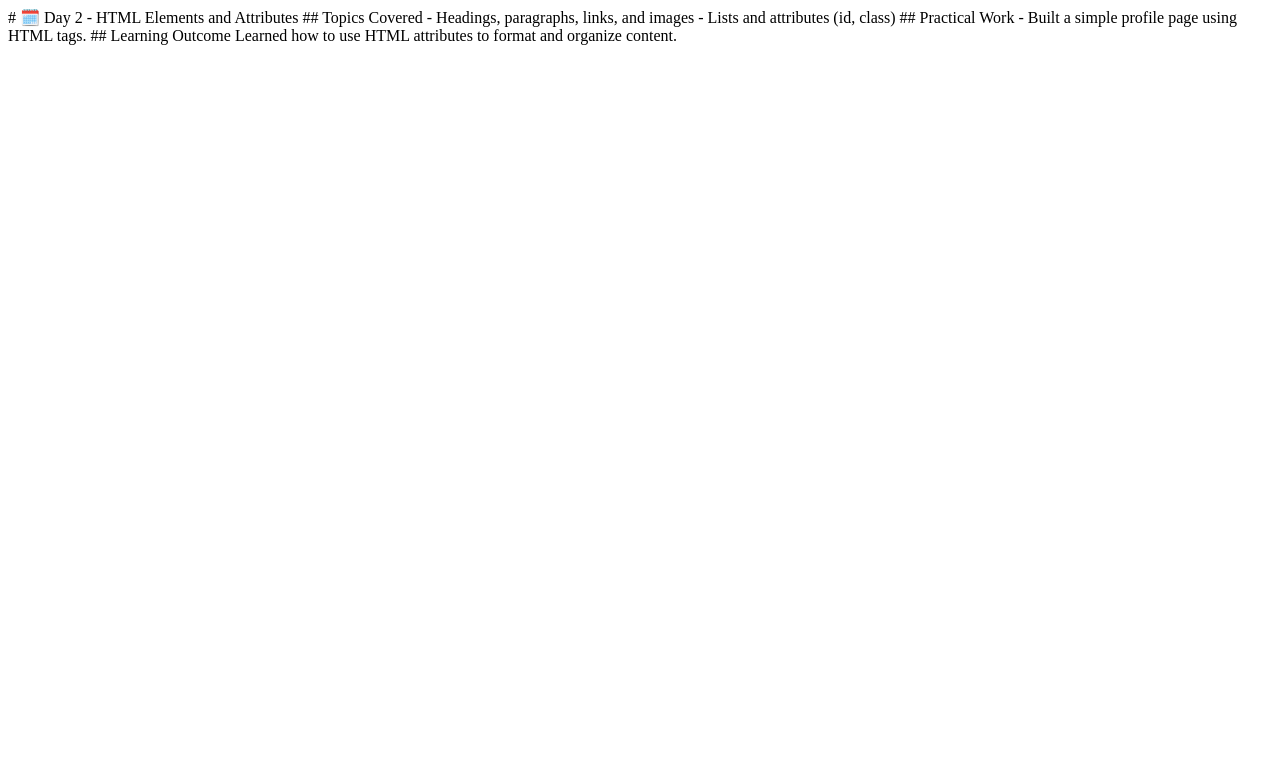
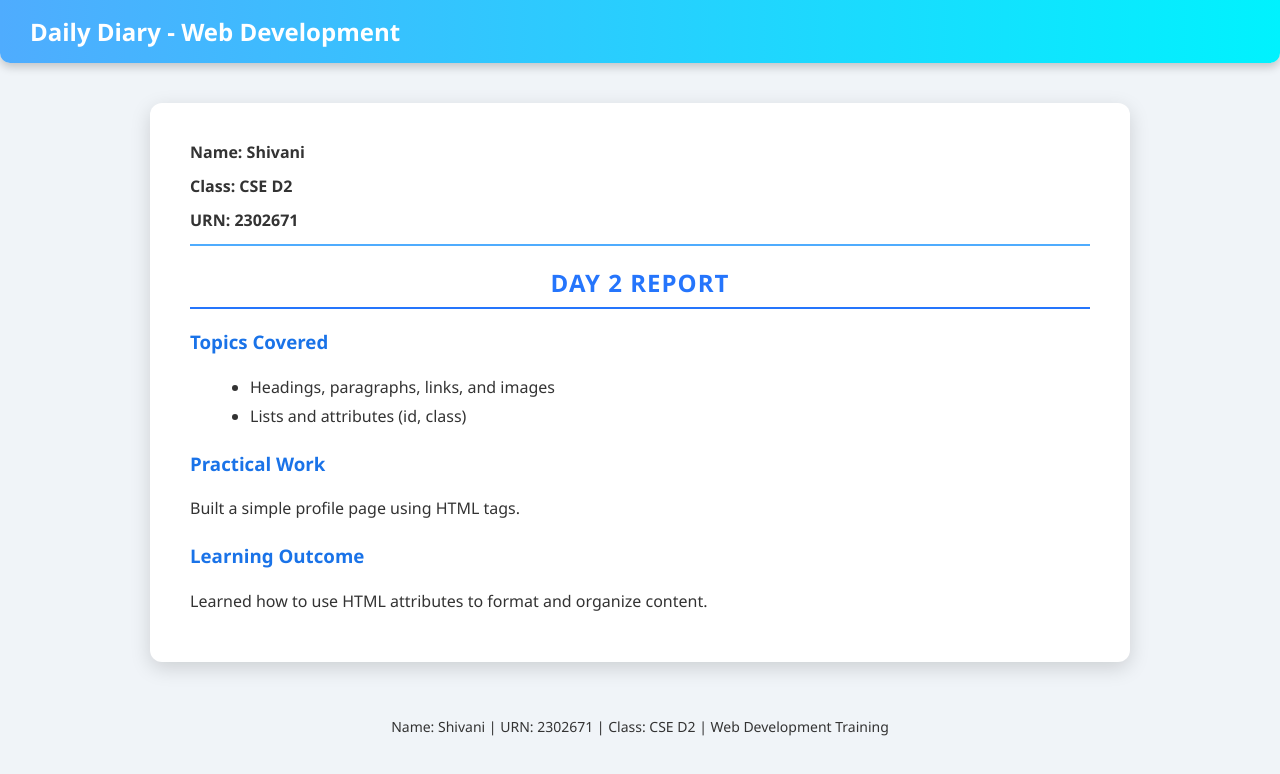
Before and after one commit to Shivaniydv9569/Daily-dairy, a plain HTML site: page day2.html in a window 1280 px wide. Drawn offline with Linux system fonts and the light colour scheme.

Commit message:
Update day2.html

```diff
--- a/day2.html
+++ b/day2.html
@@ -1,10 +1,108 @@
-# 🗓️ Day 2 - HTML Elements and Attributes
-## Topics Covered
-- Headings, paragraphs, links, and images
-- Lists and attributes (id, class)
+<!DOCTYPE html>
+<html lang="en">
+<head>
+<meta charset="UTF-8" />
+<meta name="viewport" content="width=device-width, initial-scale=1.0"/>
+<title>Daily Diary - Web Development | Day 2</title>
+<style>
+body {
+    font-family: 'Segoe UI', Tahoma, Geneva, Verdana, sans-serif;
+    margin: 0;
+    background-color: #f0f4f8;
+    color: #333;
+}
+.navbar {
+    display: flex;
+    align-items: center;
+    padding: 15px 30px;
+    background: linear-gradient(90deg, #4facfe, #00f2fe);
+    color: white;
+    box-shadow: 0 4px 10px rgba(0,0,0,0.2);
+    border-bottom-left-radius: 10px;
+    border-bottom-right-radius: 10px;
+}
+.navbar h1 {
+    font-size: 24px;
+    margin: 0;
+}
+.container {
+    max-width: 900px;
+    margin: 40px auto;
+    background: #fff;
+    padding: 30px 40px;
+    border-radius: 12px;
+    box-shadow: 0 6px 20px rgba(0,0,0,0.15);
+}
+.user-details p {
+    margin: 5px 0;
+    font-weight: 600;
+}
+.user-details hr {
+    margin: 10px 0 20px;
+    border: 1px solid #4facfe;
+}
+h2 {
+    color: #2575fc;
+    text-align: center;
+    margin-bottom: 20px;
+    text-transform: uppercase;
+    letter-spacing: 1px;
+    border-bottom: 2px solid #2575fc;
+    padding-bottom: 8px;
+}
+h3 {
+    color: #1a73e8;
+    margin-top: 20px;
+}
+p, li {
+    font-size: 16px;
+    line-height: 1.8;
+}
+ul {
+    margin-left: 20px;
+}
+footer {
+    text-align: center;
+    padding: 15px 10px;
+    font-size: 14px;
+    color: #333;
+    margin-top: 40px;
+}
+</style>
+</head>
+<body>
 
-## Practical Work
-- Built a simple profile page using HTML tags.
+<div class="navbar">
+    <h1>Daily Diary - Web Development</h1>
+</div>
 
-## Learning Outcome
-Learned how to use HTML attributes to format and organize content.
+<div class="container">
+    <div class="user-details">
+        <p><strong>Name:</strong> Shivani</p>
+        <p><strong>Class:</strong> CSE D2</p>
+        <p><strong>URN:</strong> 2302671</p>
+        <hr>
+    </div>
+
+    <h2>Day 2 Report</h2>
+
+    <h3>Topics Covered</h3>
+    <ul>
+        <li>Headings, paragraphs, links, and images</li>
+        <li>Lists and attributes (id, class)</li>
+    </ul>
+
+    <h3>Practical Work</h3>
+    <p>Built a simple profile page using HTML tags.</p>
+
+    <h3>Learning Outcome</h3>
+    <p>Learned how to use HTML attributes to format and organize content.</p>
+
+</div>
+
+<footer>
+    Name: Shivani | URN: 2302671 | Class: CSE D2 | Web Development Training
+</footer>
+
+</body>
+</html>
```
